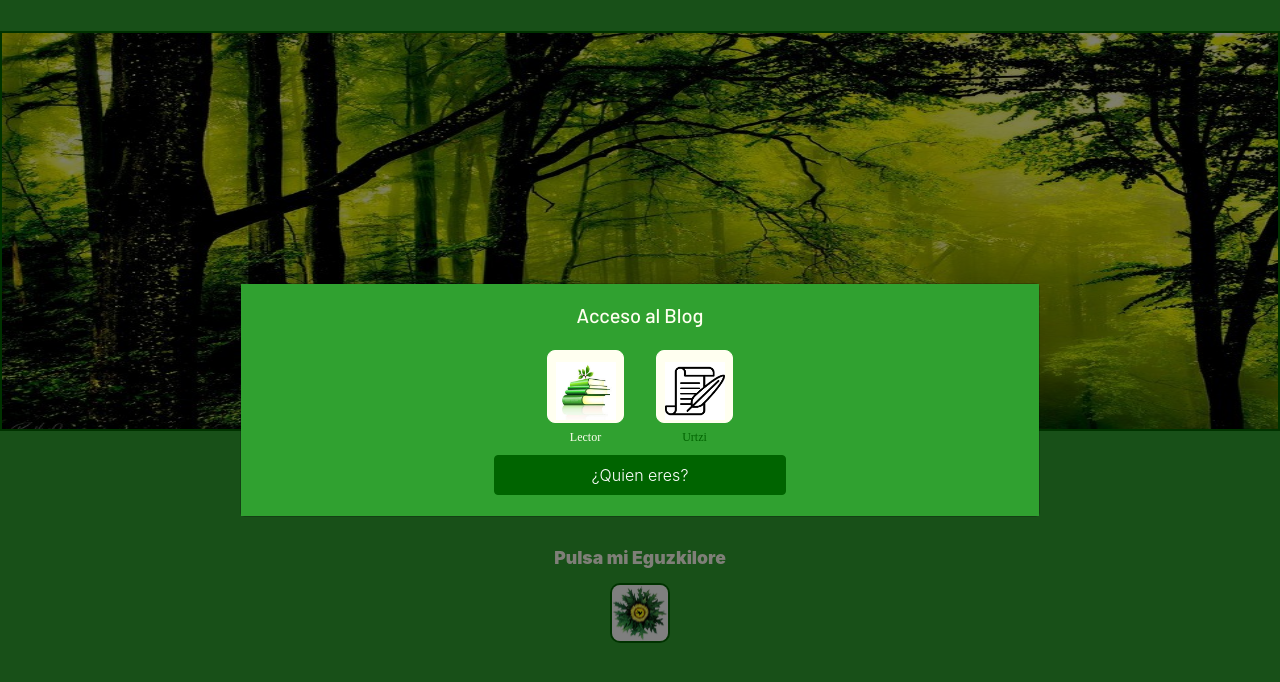
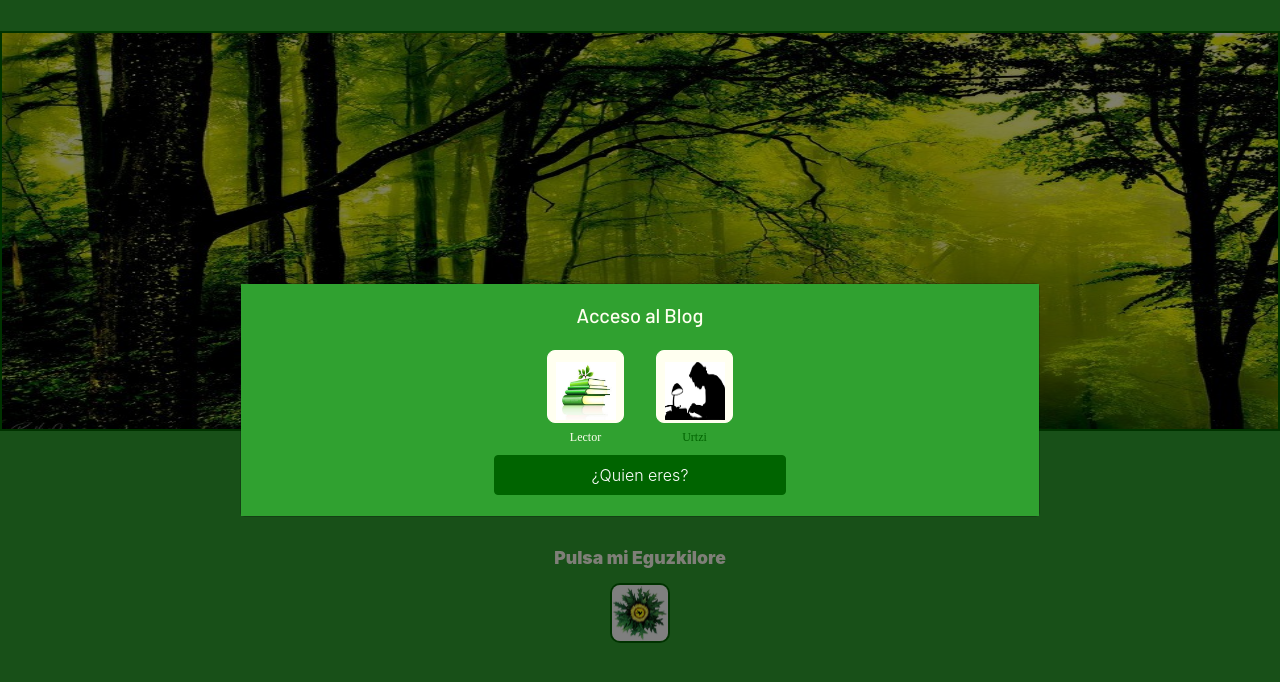
Before and after one commit to UrtziFM/myblog-client, a React (Create React App) app: page / in a window 1280 px wide. Both pictures are taken after a click on the element 640 px from the left and 611 px from the top of the page. Shown: the top 682 px of the page. Built offline with nearby package versions, Linux system fonts and the light colour scheme.

Commit message:
I have changed a photo

```diff
--- a/src/components/onboardingmodal/view.js
+++ b/src/components/onboardingmodal/view.js
@@ -24,7 +24,7 @@ function OnboardingModal(props) {
                     <div className={selected==="option0" ? "option0_1" : 'option0'} onClick={() => setSelected("option0")}>
                     <img src="assets/lector.jpeg" alt="point0"/><p>Lector</p></div>
                     <div className={selected==="option1" ? "option1_1" : 'option1'} onClick={() => setSelected("option1")}>
-                    <img  src="assets/escritor.png" alt="point1"/><p>Urtzi</p></div>
+                    <img  src="assets/escritor.jpg" alt="point1"/><p>Urtzi</p></div>
                 </div>
                 {selected ?
                 <div className="Modal_apply_options">
```
Also changed, not shown: public/assets/escritor.jpg (added).
